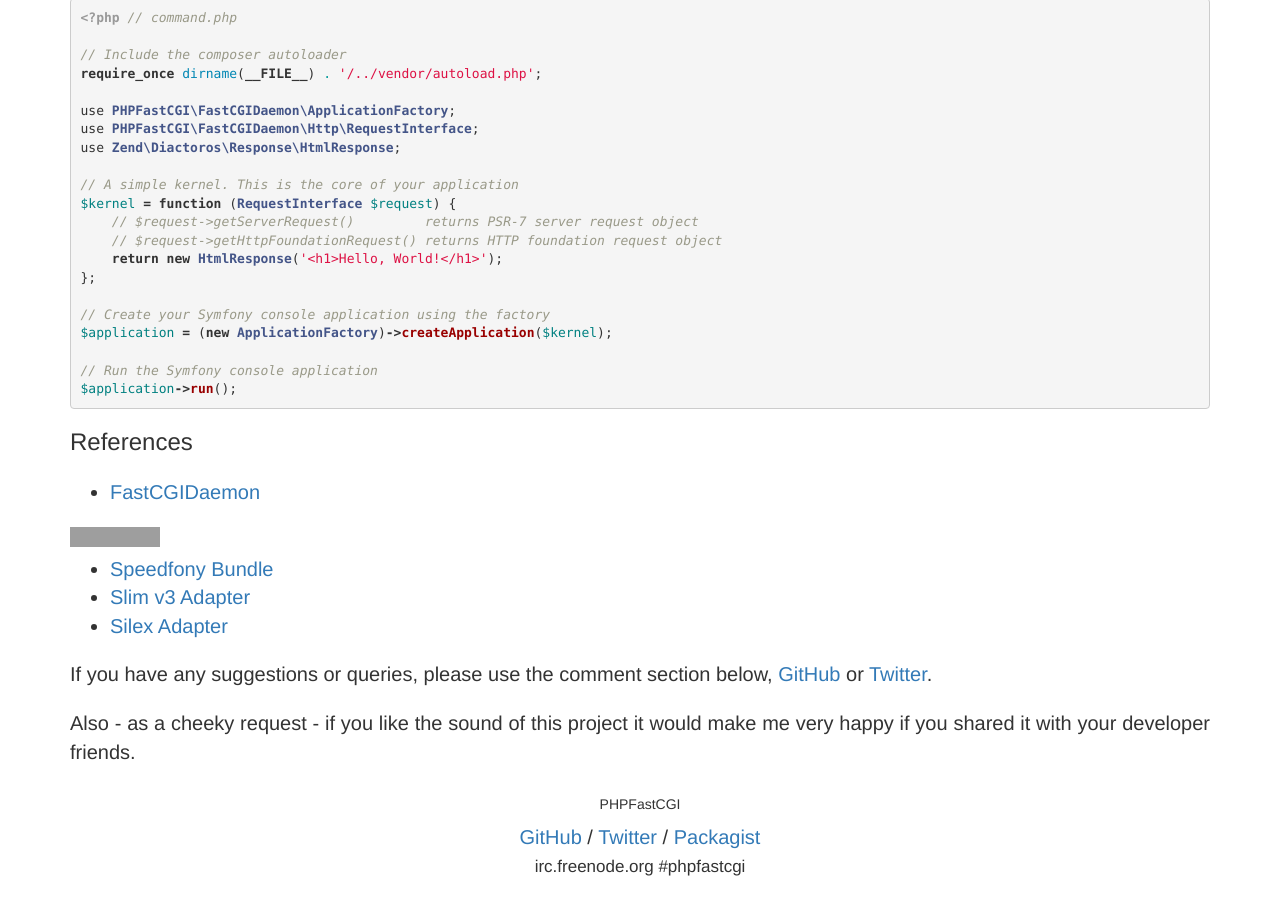
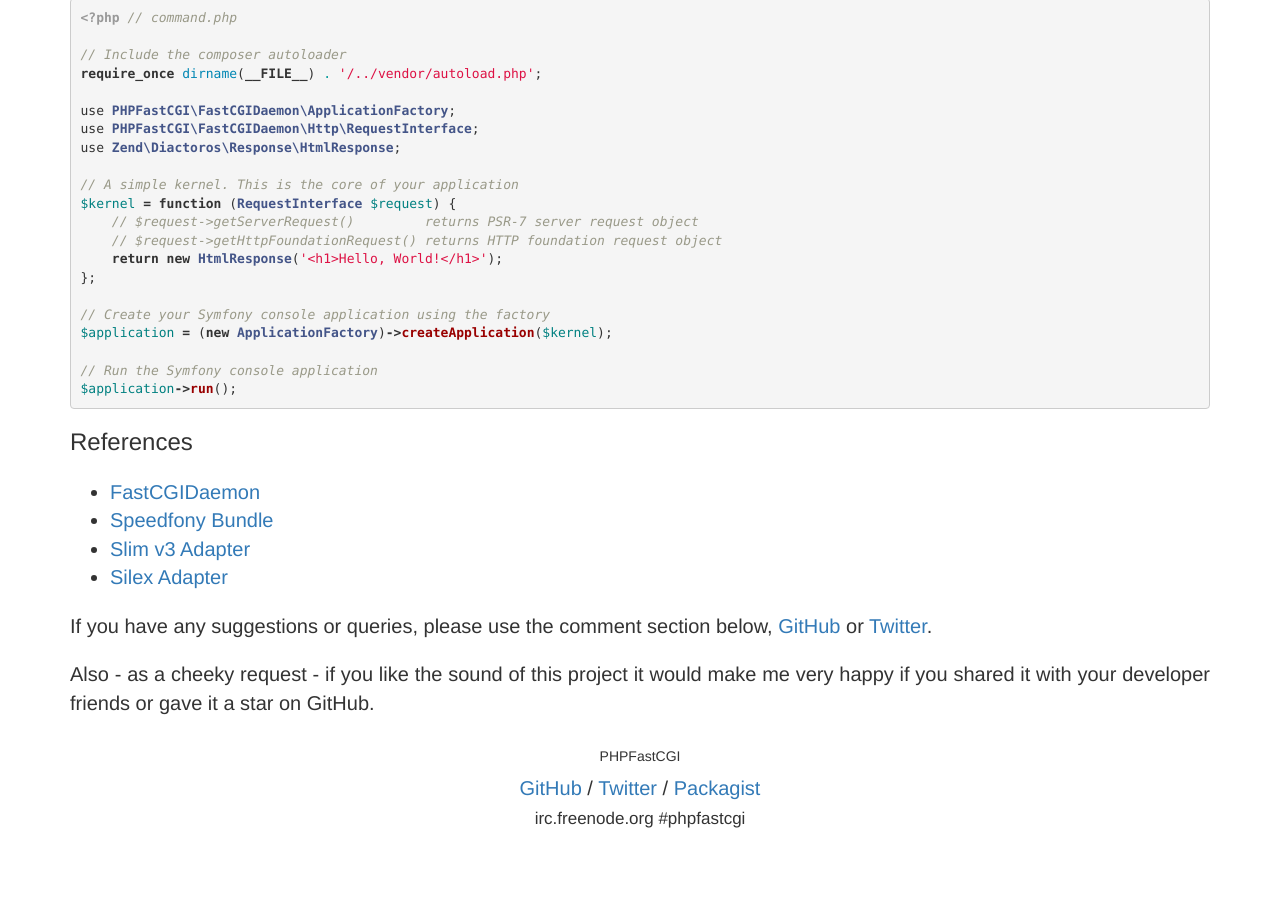
Before and after one commit to PHPFastCGI/phpfastcgi.github.io, a Jekyll site: the page built from _posts/2015-11-04-introducing-phpfastcgi.markdown, in a window 1280 px wide and 900 px high, scrolled down 1359 px. Built offline with Jekyll 4.4.1, drawn with Linux system fonts in a browser that asks for light colours; comment, search, counter and statistics services are not loaded; after the commit the page ends 2210 px from its top, so only the background shows below that; grey boxes are pictures that could not be loaded.

Commit message:
Update 2015-11-04-introducing-phpfastcgi.markdown

```diff
--- a/_posts/2015-11-04-introducing-phpfastcgi.markdown
+++ b/_posts/2015-11-04-introducing-phpfastcgi.markdown
@@ -62,11 +62,10 @@ $application->run();
 ### References
 
 - [FastCGIDaemon](http://github.com/PHPFastCGI/FastCGIDaemon)
-<iframe src="https://ghbtns.com/github-btn.html?user=PHPFastCGI&repo=FastCGIDaemon&type=star&count=true" frameborder="0" scrolling="0" width="170px" height="20px"></iframe>
 - [Speedfony Bundle](http://github.com/PHPFastCGI/SpeedfonyBundle)
 - [Slim v3 Adapter](http://github.com/PHPFastCGI/SlimAdapter)
 - [Silex Adapter](http://github.com/PHPFastCGI/SilexAdapter)
 
 If you have any suggestions or queries, please use the comment section below, [GitHub](http://github.com/PHPFastCGI/FastCGIDaemon) or [Twitter](http://twitter.com/AndrewCarterUK).
 
-Also - as a cheeky request - if you like the sound of this project it would make me very happy if you shared it with your developer friends.
+Also - as a cheeky request - if you like the sound of this project it would make me very happy if you shared it with your developer friends or gave it a star on GitHub.
```
